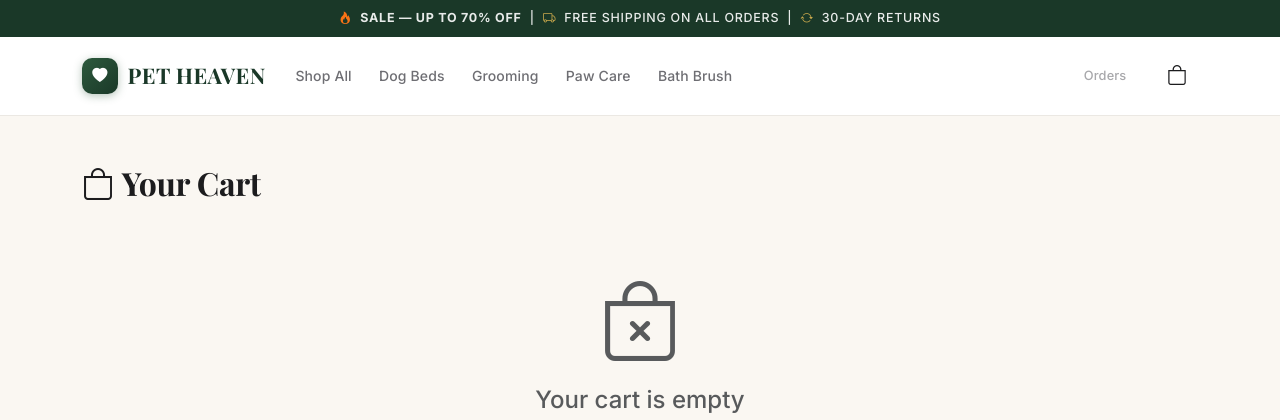
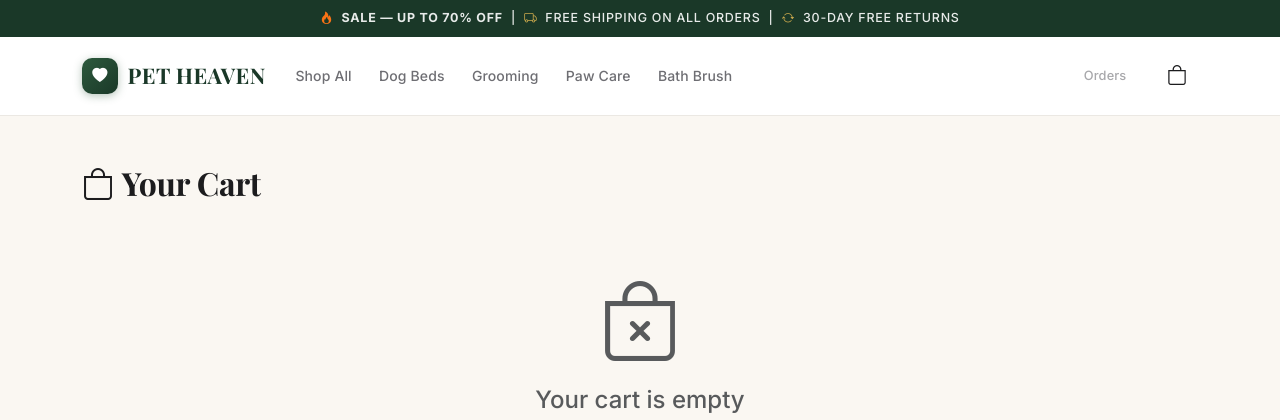
Before and after one commit to ethanhockey1211-lgtm/Dog-bed, an ASP.NET Core app: page /Cart in a window 1280 px wide. Shown: the top 420 px of the page. Run offline with ASP.NET Core 8, Linux system fonts and the light colour scheme; some libraries are stand-ins or nearby versions.

Commit message:
Update announcement bar copy
https://claude.ai/code/session_01Lg4BpGqBLnigzQ4orTEiPG

```diff
--- a/Pages/Shared/_Layout.cshtml
+++ b/Pages/Shared/_Layout.cshtml
@@ -33,7 +33,7 @@
     <div class="announcement-bar">
         <i class="bi bi-fire me-2" style="color:#f97316;"></i><strong>SALE — Up to 70% OFF</strong> &nbsp;|&nbsp;
         <i class="bi bi-truck me-2"></i>Free shipping on all orders &nbsp;|&nbsp;
-        <i class="bi bi-arrow-repeat me-2"></i>30-day returns
+        <i class="bi bi-arrow-repeat me-2"></i>30-day free returns
     </div>
 
     <!-- Navbar -->
```
